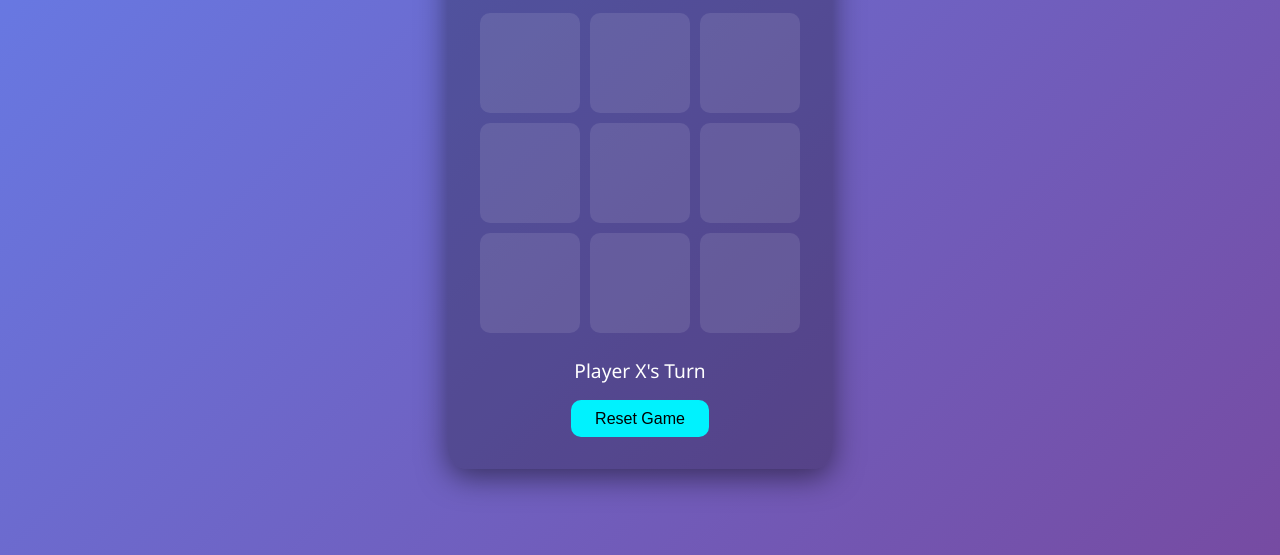
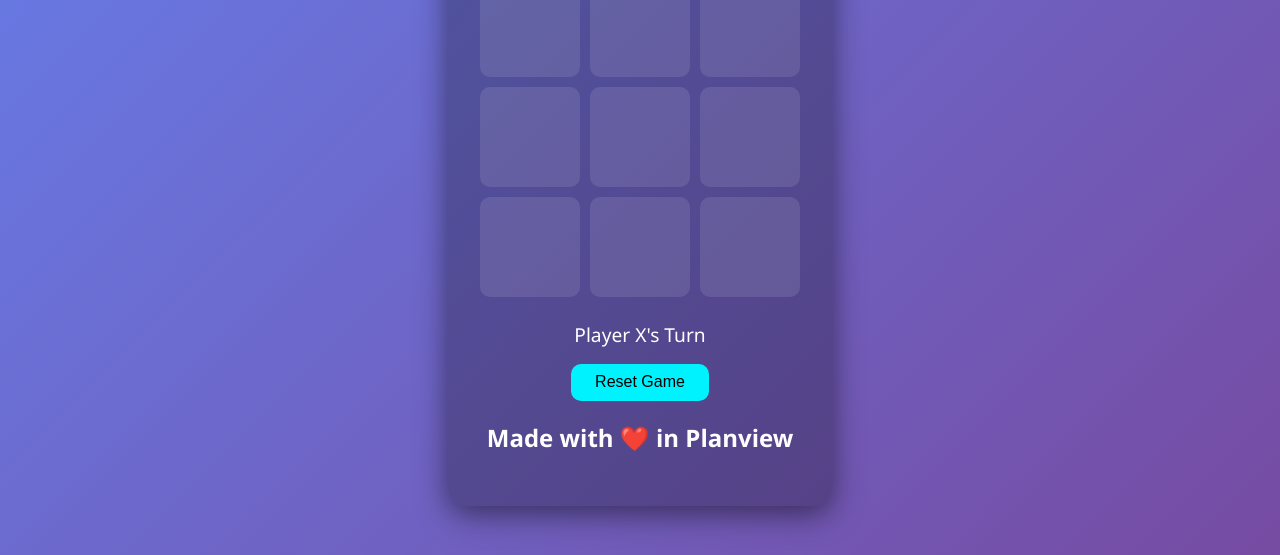
Before and after one commit to mrgpr10/gitops, a plain HTML site: page index.html in a window 1280 px wide. Shown: the part 245-800 px from the top of the page. Drawn offline with Linux system fonts and the light colour scheme.

Commit message:
2nd commit

```diff
--- a/index.html
+++ b/index.html
@@ -124,6 +124,7 @@
     </div>
     <div id="status">Player X's Turn</div>
     <button id="reset">Reset Game</button>
+    <h2>Made with ❤️ in Planview</h2>
   </div>
 
   <audio id="clickSound" src="click.mp3"></audio>
```
Also changed, not shown: 1 other file.
